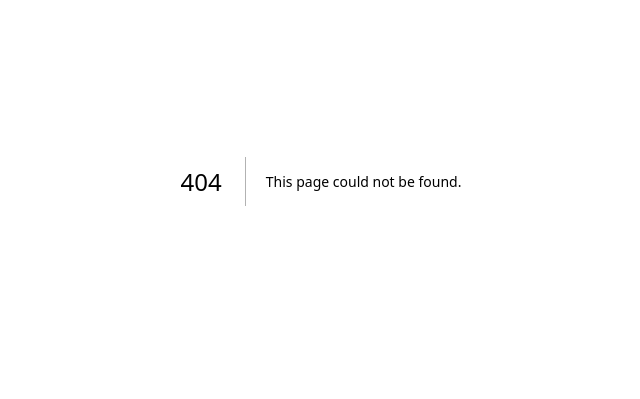
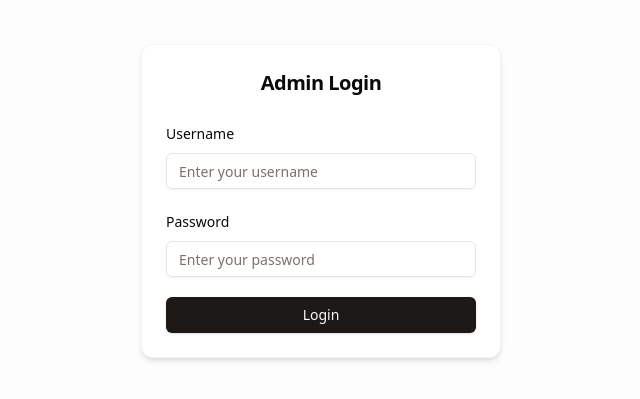
Before and after one commit to codes-swalih/coca_new, a Next.js app: page /login in a window 1280 px wide. Before the commit this address had no page. Shown: the part 219-618 px from the top of the page, without its empty margins (319-959 px from the left). Built offline with nearby package versions, Linux system fonts and the light colour scheme.

Commit message:
setup login in coca admin

```diff
--- a/package.json
+++ b/package.json
@@ -68,7 +68,7 @@
     "react-resizable-panels": "^2.1.7",
     "recharts": "^2.15.1",
     "sass": "^1.83.4",
-    "sonner": "^2.0.1",
+    "sonner": "^2.0.7",
     "tailwind-merge": "^3.0.2",
     "tailwindcss-animate": "^1.0.7",
     "uuid": "^11.0.3",
--- a/src/app/(dashboard)/dashboard/page.tsx
+++ b/src/app/(dashboard)/dashboard/page.tsx
@@ -1,9 +1,18 @@
-'use client';
+"use client";
 
 import { Card, CardContent, CardHeader, CardTitle } from "@/components/ui/card";
 import { Activity, Users, Calendar, TrendingUp } from "lucide-react";
+import { useRouter } from "next/navigation";
+import { useEffect } from "react";
 
 export default function DashboardPage() {
+  const router = useRouter();
+  useEffect(() => {
+    const adminId = localStorage.getItem("adminId");
+    if (!adminId) {
+      router.push("/login");
+    }
+  }, []);
   return (
     <div className="p-6 space-y-6">
       <h2 className="text-3xl font-bold tracking-tight">Dashboard</h2>
@@ -16,7 +25,9 @@ export default function DashboardPage() {
           </CardHeader>
           <CardContent>
             <div className="text-2xl font-bold">1,234</div>
-            <p className="text-xs text-muted-foreground">+20.1% from last month</p>
+            <p className="text-xs text-muted-foreground">
+              +20.1% from last month
+            </p>
           </CardContent>
         </Card>
 
@@ -33,7 +44,9 @@ export default function DashboardPage() {
 
         <Card>
           <CardHeader className="flex flex-row items-center justify-between space-y-0 pb-2">
-            <CardTitle className="text-sm font-medium">Upcoming Events</CardTitle>
+            <CardTitle className="text-sm font-medium">
+              Upcoming Events
+            </CardTitle>
             <Calendar className="h-4 w-4 text-muted-foreground" />
           </CardHeader>
           <CardContent>
@@ -49,7 +62,9 @@ export default function DashboardPage() {
           </CardHeader>
           <CardContent>
             <div className="text-2xl font-bold">+15.3%</div>
-            <p className="text-xs text-muted-foreground">Compared to last quarter</p>
+            <p className="text-xs text-muted-foreground">
+              Compared to last quarter
+            </p>
           </CardContent>
         </Card>
       </div>
@@ -64,28 +79,40 @@ export default function DashboardPage() {
               {/* Activity items */}
               <div className="flex items-center">
                 <div className="ml-4 space-y-1">
-                  <p className="text-sm font-medium leading-none">New club registration</p>
-                  <p className="text-sm text-muted-foreground">Tech Innovators Club registered</p>
+                  <p className="text-sm font-medium leading-none">
+                    New club registration
+                  </p>
+                  <p className="text-sm text-muted-foreground">
+                    Tech Innovators Club registered
+                  </p>
                 </div>
                 <div className="ml-auto font-medium">Just now</div>
               </div>
               <div className="flex items-center">
                 <div className="ml-4 space-y-1">
-                  <p className="text-sm font-medium leading-none">Event completed</p>
-                  <p className="text-sm text-muted-foreground">Annual Business Summit</p>
+                  <p className="text-sm font-medium leading-none">
+                    Event completed
+                  </p>
+                  <p className="text-sm text-muted-foreground">
+                    Annual Business Summit
+                  </p>
                 </div>
                 <div className="ml-auto font-medium">2 hours ago</div>
               </div>
               <div className="flex items-center">
                 <div className="ml-4 space-y-1">
-                  <p className="text-sm font-medium leading-none">New members joined</p>
-                  <p className="text-sm text-muted-foreground">5 new members added to Digital Marketing Club</p>
+                  <p className="text-sm font-medium leading-none">
+                    New members joined
+                  </p>
+                  <p className="text-sm text-muted-foreground">
+                    5 new members added to Digital Marketing Club
+                  </p>
                 </div>
                 <div className="ml-auto font-medium">5 hours ago</div>
               </div>
             </div>
           </CardContent>
-      </Card>
+        </Card>
 
         <Card className="col-span-3">
           <CardHeader>
@@ -95,20 +122,32 @@ export default function DashboardPage() {
             <div className="space-y-4">
               <div className="flex items-center">
                 <div className="ml-4 space-y-1">
-                  <p className="text-sm font-medium leading-none">Leadership Workshop</p>
-                  <p className="text-sm text-muted-foreground">Tomorrow, 10:00 AM</p>
+                  <p className="text-sm font-medium leading-none">
+                    Leadership Workshop
+                  </p>
+                  <p className="text-sm text-muted-foreground">
+                    Tomorrow, 10:00 AM
+                  </p>
                 </div>
               </div>
               <div className="flex items-center">
                 <div className="ml-4 space-y-1">
-                  <p className="text-sm font-medium leading-none">Networking Mixer</p>
-                  <p className="text-sm text-muted-foreground">Dec 15, 6:00 PM</p>
+                  <p className="text-sm font-medium leading-none">
+                    Networking Mixer
+                  </p>
+                  <p className="text-sm text-muted-foreground">
+                    Dec 15, 6:00 PM
+                  </p>
                 </div>
               </div>
               <div className="flex items-center">
                 <div className="ml-4 space-y-1">
-                  <p className="text-sm font-medium leading-none">Year-End Celebration</p>
-                  <p className="text-sm text-muted-foreground">Dec 20, 7:00 PM</p>
+                  <p className="text-sm font-medium leading-none">
+                    Year-End Celebration
+                  </p>
+                  <p className="text-sm text-muted-foreground">
+                    Dec 20, 7:00 PM
+                  </p>
                 </div>
               </div>
             </div>
--- a/src/app/(dashboard)/layout.tsx
+++ b/src/app/(dashboard)/layout.tsx
@@ -2,25 +2,26 @@
 
 import { ThemeProvider } from "@/components/theme/theme-provider";
 import { Sidebar } from "@/components/sidebar/Sidebar";
-import  Header  from "@/components/header/Header";
+import Header from "@/components/header/Header";
+import { usePathname } from "next/navigation";
 
 export default function DashboardLayout({
   children,
 }: {
   children: React.ReactNode;
 }) {
+  const pathName = usePathname();
   return (
     <ThemeProvider>
       <div className="relative flex min-h-screen w-full">
-        <div className=" w-64">
-
-        <Sidebar />
-        </div>
+        {pathName !== "/login" && (
+          <div className=" w-64">
+            <Sidebar />
+          </div>
+        )}
         <div className="w-full mt-5">
-          <Header />
-          <main className="">
-            {children}
-          </main>
+          {pathName !== "/login" && <Header />}
+          <main className="">{children}</main>
         </div>
       </div>
     </ThemeProvider>
--- /dev/null
+++ b/src/app/(dashboard)/login/page.tsx
@@ -0,0 +1,92 @@
+"use client";
+
+import { useState } from "react";
+import { Card, CardContent, CardHeader, CardTitle } from "@/components/ui/card";
+import { Input } from "@/components/ui/input";
+import { Label } from "@/components/ui/label";
+import { Button } from "@/components/ui/button";
+import { toast } from "sonner";
+import { useRouter } from "next/navigation";
+
+export default function AdminLogin() {
+  const router = useRouter();
+  const [username, setUsername] = useState("");
+  const [password, setPassword] = useState("");
+  const [loading, setLoading] = useState(false);
+
+  const handleSubmit = async (e: React.FormEvent) => {
+    e.preventDefault();
+    setLoading(true);
+
+    try {
+      const res = await fetch("/api/admin/admin/adminLogin", {
+        method: "POST",
+        headers: { "Content-Type": "application/json" },
+        body: JSON.stringify({ username, password }),
+      });
+
+      const data = await res.json();
+
+      if (data.status === "Success") {
+        localStorage.setItem("adminId", data.data._id);
+        toast.success("✅ Login Successful", {
+          description: "You have successfully logged in.",
+        });
+        // Optional redirect here
+        router.push("/dashboard");
+      } else {
+        toast.error("Login Failed ❌", {
+          description: data.message || "Invalid username or password.",
+        });
+      }
+    } catch (error) {
+      toast.error("Something went wrong ⚠️", {
+        description: "Please try again later.",
+      });
+    } finally {
+      setLoading(false);
+    }
+  };
+
+  return (
+    <div className="flex items-center justify-center min-h-screen bg-muted/20">
+      <Card className="w-[360px] shadow-md border border-border/40">
+        <CardHeader>
+          <CardTitle className="text-center text-xl font-semibold">
+            Admin Login
+          </CardTitle>
+        </CardHeader>
+        <CardContent>
+          <form onSubmit={handleSubmit} className="space-y-5">
+            <div className="space-y-2">
+              <Label htmlFor="username">Username</Label>
+              <Input
+                id="username"
+                placeholder="Enter your username"
+                value={username}
+                onChange={(e) => setUsername(e.target.value)}
+                required
+              />
+            </div>
+
+            <div className="space-y-2">
+              <Label htmlFor="password">Password</Label>
+              <Input
+                id="password"
+                type="password"
+                placeholder="Enter your password"
+                value={password}
+                onChange={(e) => setPassword(e.target.value)}
+                required
+              />
+            </div>
+
+            <Button type="submit" className="w-full" disabled={loading}>
+              {loading ? "Logging in..." : "Login"}
+            </Button>
+          </form>
+        </CardContent>
+      </Card>
+    </div>
+  );
+}
--- a/src/app/layout.tsx
+++ b/src/app/layout.tsx
@@ -1,12 +1,13 @@
 import React from "react";
 import type { Metadata } from "next";
 import "./globals.css";
-import { AppSidebar } from "@/components/app-sidebar"
+import { AppSidebar } from "@/components/app-sidebar";
 import {
   SidebarInset,
   SidebarProvider,
   SidebarTrigger,
-} from "@/components/ui/sidebar"
+} from "@/components/ui/sidebar";
+import { Toaster } from "sonner";
 
 export const metadata: Metadata = {
   title: "COCA",
@@ -15,16 +16,13 @@ export const metadata: Metadata = {
 
 const RootLayout = ({ children }: Readonly<{ children: React.ReactNode }>) => {
   return (
-      <html lang="en">
-        <body>
-
-
-
-              {children}
-
-        </body>
-      </html>
+    <html lang="en">
+      <body>
+        <Toaster richColors position="top-center" />
+        {children}
+      </body>
+    </html>
   );
-}
+};
 
 export default RootLayout;
--- a/src/app/page.tsx
+++ b/src/app/page.tsx
@@ -1,22 +1,19 @@
 "use client";
-import {useRouter} from "next/navigation";
+import { useRouter } from "next/navigation";
 import { useEffect } from "react";
 
 const Home = () => {
-    const router = useRouter();
-    const handleClick = () => {
-        router.push("/dashboard");
-    }
+  const router = useRouter();
+  const handleClick = () => {
+    const adminId = localStorage.getItem("adminId");
+    router.push(adminId ? "/dashboard" : "login");
+  };
 
-    useEffect(()=>{
-        handleClick();
-    },[])
+  useEffect(() => {
+    handleClick();
+  }, []);
 
-    return (
-        <div>
-
-        </div>
-    );
-}
+  return <div></div>;
+};
 
 export default Home;
--- a/src/components/header/Header.tsx
+++ b/src/components/header/Header.tsx
@@ -1,11 +1,32 @@
 "use client";
 
+import { useState } from "react";
 import { Button } from "@/components/ui/button";
 import { ThemeToggle } from "@/components/theme/theme-toggle";
 import { Bell, User } from "lucide-react";
 import { Input } from "@/components/ui/input";
+import {
+  AlertDialog,
+  AlertDialogAction,
+  AlertDialogCancel,
+  AlertDialogContent,
+  AlertDialogDescription,
+  AlertDialogFooter,
+  AlertDialogHeader,
+  AlertDialogTitle,
+  AlertDialogTrigger,
+} from "@/components/ui/alert-dialog";
 
 export default function Header() {
+  const [open, setOpen] = useState(false);
+
+  const handleLogout = () => {
+    localStorage.removeItem("adminId");
+    setOpen(false);
+    // optionally redirect or refresh page
+    window.location.reload();
+  };
+
   return (
     <header className="sticky top-0 z-40 border-b bg-background/95 backdrop-blur supports-[backdrop-filter]:bg-background/60">
       <div className="flex h-[60px] items-center justify-between px-6">
@@ -16,14 +37,41 @@ export default function Header() {
             className="md:w-[200px] lg:w-[300px]"
           />
         </div>
+
         <div className="flex items-center gap-4">
           <ThemeToggle />
           <Button variant="ghost" size="icon">
             <Bell className="h-5 w-5" />
           </Button>
-          <Button variant="ghost" size="icon">
-            <User className="h-5 w-5" />
-          </Button>
+
+          {/* Logout Dialog Trigger */}
+          <AlertDialog open={open} onOpenChange={setOpen}>
+            <AlertDialogTrigger asChild>
+              <Button variant="ghost" size="icon">
+                <User className="h-5 w-5" />
+              </Button>
+            </AlertDialogTrigger>
+
+            <AlertDialogContent>
+              <AlertDialogHeader>
+                <AlertDialogTitle>
+                  Are you sure you want to logout?
+                </AlertDialogTitle>
+                <AlertDialogDescription>
+                  You will need to log in again to access the admin dashboard.
+                </AlertDialogDescription>
+              </AlertDialogHeader>
+              <AlertDialogFooter>
+                <AlertDialogCancel>Cancel</AlertDialogCancel>
+                <AlertDialogAction
+                  onClick={handleLogout}
+                  className="bg-destructive text-white hover:bg-destructive/90"
+                >
+                  Logout
+                </AlertDialogAction>
+              </AlertDialogFooter>
+            </AlertDialogContent>
+          </AlertDialog>
         </div>
       </div>
     </header>
```
Also changed, not shown: 2 other files (tests, documents, lock files or other folders).
